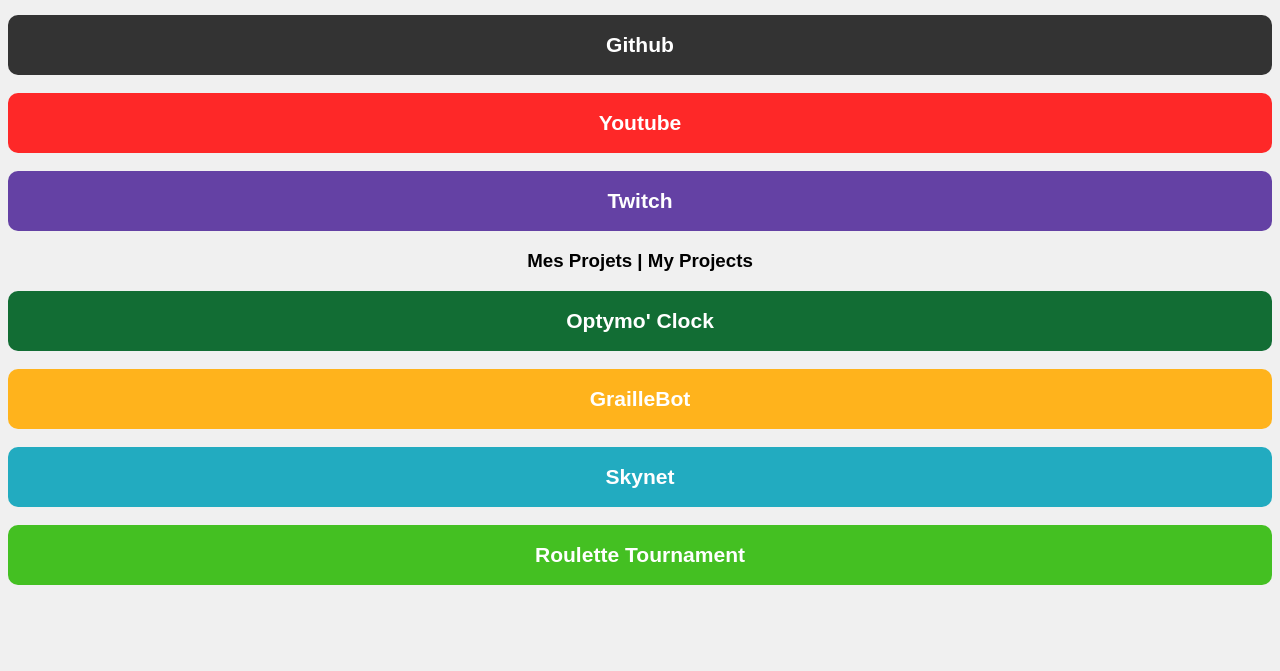
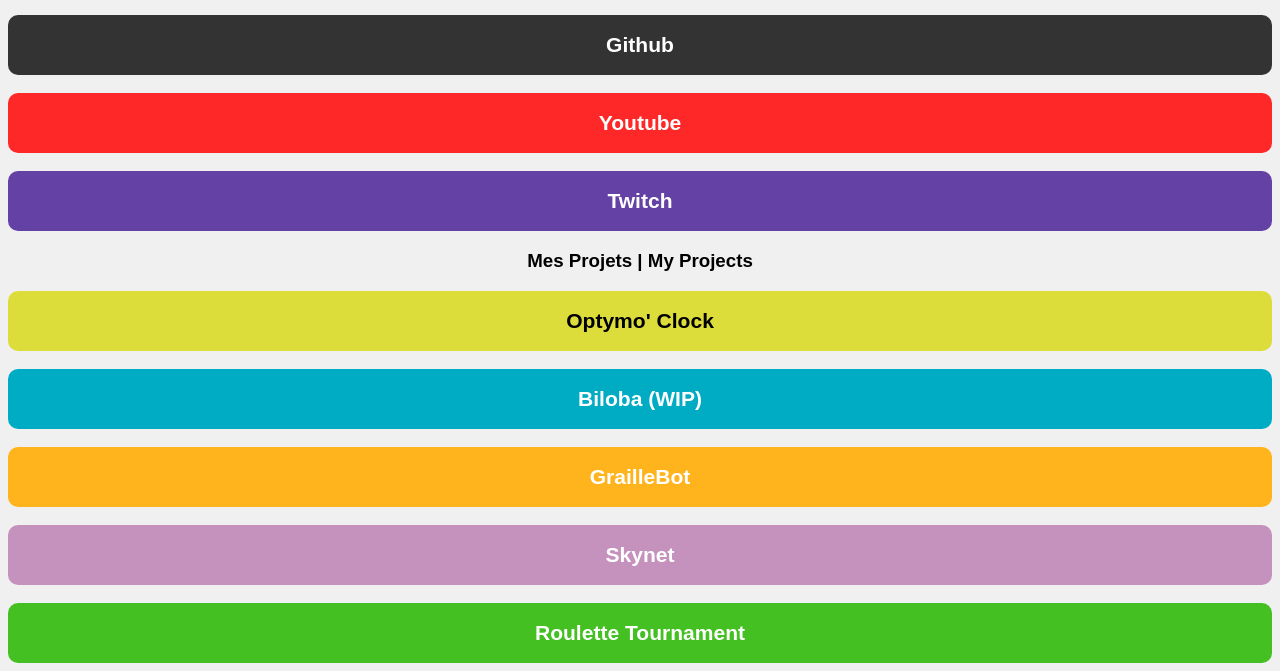
Before and after one commit to Naxomega/naxomega.github.io, a plain HTML site: page index.html in a window 1280 px wide. Shown: the part 228-899 px from the top of the page. Before the commit the page ends 821 px from the top, so only its background shows below. Drawn offline with Linux system fonts and the light colour scheme.

Commit message:
Intégration de Biloba et changement de certaines couleurs

```diff
--- a/index.html
+++ b/index.html
@@ -26,6 +26,8 @@
         <h3 class="lightmode">Mes Projets | My Projects</h3>
         <div class="line-container">
             <a href="https://naxomega.github.io/optymo-clock" class="line-link optymo-clock"><h3>Optymo' Clock</h3></a><br>
+            <a href="https://naxomega.github.io/Biloba" class="line-link biloba"><h3>Biloba (WIP)</h3></a><br>
+
             <a href="https://github.com/Naxomega/GrailleBot" class="line-link graillebot"><h3>GrailleBot</h3></a><br>
             <a href="https://github.com/Naxomega/Skynet-Project" class="line-link skynet"><h3>Skynet</h3></a><br>
             <a href="https://github.com/Naxomega/Roulette-Tournament" class="line-link roulette"><h3>Roulette Tournament</h3></a>
--- a/style.css
+++ b/style.css
@@ -279,11 +279,12 @@
   transform: perspective(1px) translateZ(0);
   box-shadow: 0 0 1px rgba(0, 0, 0, 0);
   position: relative;
-  background: #126d34;
+  background: #DCDD3A;
   -webkit-transition-property: color;
   transition-property: color;
   -webkit-transition-duration: 0.3s;
   transition-duration: 0.3s;
+  color: black;
 }
 .optymo-clock:before {
   content: "";
@@ -293,7 +294,7 @@
   bottom: 0;
   left: 0;
   right: 0;
-  background: #172f23;
+  background: #4f4f15;
   -webkit-transform: scaleX(0);
   transform: scaleX(0);
   -webkit-transform-origin: 50%;
@@ -359,7 +360,7 @@
   transform: perspective(1px) translateZ(0);
   box-shadow: 0 0 1px rgba(0, 0, 0, 0);
   position: relative;
-  background: #22abc0;
+  background: #C592BE;
   -webkit-transition-property: color;
   transition-property: color;
   -webkit-transition-duration: 0.3s;
@@ -373,7 +374,7 @@
   bottom: 0;
   left: 0;
   right: 0;
-  background: #00c8ff;
+  background: #cb4e7c;
   -webkit-transform: scaleX(0);
   transform: scaleX(0);
   -webkit-transform-origin: 50%;
@@ -430,6 +431,48 @@
 .roulette:hover:before, .roulette:focus:before, .roulette:active:before {
   -webkit-transform: scaleX(1);
   transform: scaleX(1);
+}
+.biloba {
+
+  -webkit-transform: perspective(1px) translateZ(0);
+  transform: perspective(1px) translateZ(0);
+  box-shadow: 0 0 1px rgba(0, 0, 0, 0);
+  position: relative;
+  background: #00ABC4;
+  -webkit-transition-property: color;
+  transition-property: color;
+  -webkit-transition-duration: 0.3s;
+  transition-duration: 0.3s;
+}
+.biloba:before {
+  content: "";
+  position: absolute;
+  z-index: -1;
+  top: 0;
+  bottom: 0;
+  left: 0;
+  right: 0;
+  background: #00525f;
+  -webkit-transform: scaleX(0);
+  transform: scaleX(0);
+  -webkit-transform-origin: 50%;
+  transform-origin: 50%;
+  -webkit-transition-property: transform;
+  transition-property: transform;
+  -webkit-transition-duration: 0.3s;
+  transition-duration: 0.3s;
+  -webkit-transition-timing-function: ease-out;
+  transition-timing-function: ease-out;
+
+}
+.biloba:hover, .biloba:focus, .biloba:active {
+  color: rgb(255, 255, 255);
+
+}
+.biloba:hover:before, .biloba:focus:before, .biloba:active:before {
+  -webkit-transform: scaleX(1);
+  transform: scaleX(1);
+
 }
 
 
```
